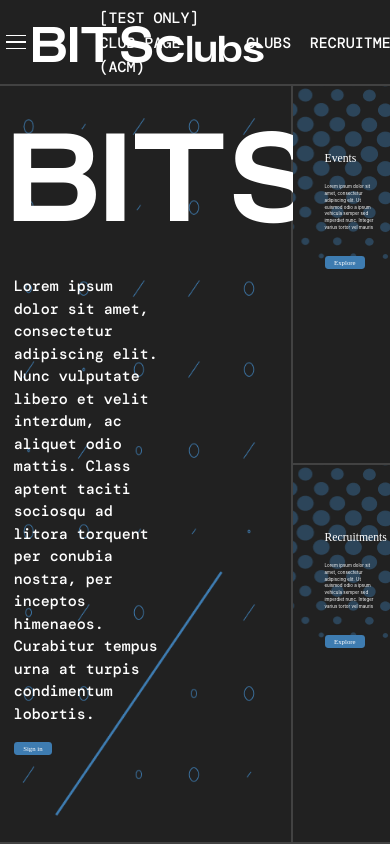
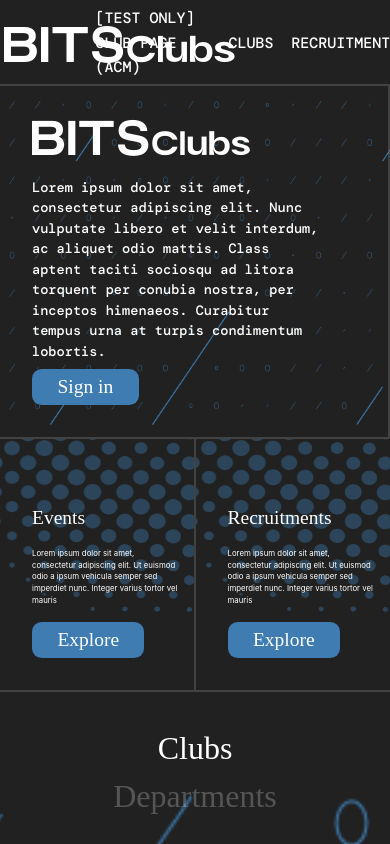
Before and after one commit to dvm-bitspilani/bits-club, a React (Vite) app: page / in a window 390 px wide. Shown: the top 844 px of the page. Built offline with nearby package versions, Linux system fonts and the light colour scheme; a web font is replaced by a local one.

Commit message:
modified: responsiveness

```diff
--- a/src/routes/Navbar/Navbar.css
+++ b/src/routes/Navbar/Navbar.css
@@ -144,3 +144,6 @@ a{
     align-items: end;
     width: 100%;
 }
+@media screen and (max-width: 790px) {
+
+      }
--- a/src/routes/Navbar/Navbar.jsx
+++ b/src/routes/Navbar/Navbar.jsx
@@ -8,13 +8,6 @@ import jwtDecode from "jwt-decode";
 
 import SignIn from "./SignIn.jsx";
 import ProfileIcon from "./ProfileIcon.jsx"
-// import { gapi } from "gapi-script";
-
-// import { useEffect } from "react";
-
-// const CLIENT_ID =
-//   "790445088727-eteehqoqngm4q823mt8i0281fj2uch3g.apps.googleusercontent.com";
-
 export default function Navbar() {
   const openSearchInputBox = () => {
     document
@@ -39,15 +32,6 @@ export default function Navbar() {
       .getElementsByClassName("hamburger-menu-btn")[0]
       .classList.toggle("hiddenDisplay");
   };
-  // window.addEventListener('scroll', ()=>{
-  //   if(window.scrollY>0){
-  //     document.querySelector('.navbar-right').classList.remove('hiddenDisplay')
-  //   }
-  //   else{
-  //     document.querySelector('.navbar-right').classList.add('hiddenDisplay')
-  //   }
-  // })
-
   const [userCredentials, setUserCredentials] = useState(null);
 
   useEffect(() => {
@@ -55,7 +39,6 @@ export default function Navbar() {
       var decoded = jwtDecode(localStorage.getItem("token"));
       setUserCredentials(decoded);
     }
-    // console.log(userCredentials);
   },[]);
 
   return (
@@ -63,7 +46,7 @@ export default function Navbar() {
       <nav>
         <div className="nav-wrapper">
           <div className="navbar-left">
-            <div className="hamburger-menu-btn">
+            <div className="hamburger-menu-btn hiddenDisplay">
               <span className="hamline" id="hamline1"></span>
               <span className="hamline" id="hamline2"></span>
               <span className="hamline" id="hamline3"></span>
--- a/src/routes/components/Landing Page/LandingPage.css
+++ b/src/routes/components/Landing Page/LandingPage.css
@@ -299,3 +299,98 @@ html{
     }
 
   }
+@media screen and (max-width: 790px) {
+
+    .first-landing-page-wrapper{
+        flex-direction: column;
+    }
+    .first-landing-page-left{
+        width: 100vw;
+        height: auto;
+        min-height: 0vw;
+        padding-bottom: 1rem;
+    }
+    .landing-page-large-text-wrapper{
+    display: inline-block;
+    padding: 2rem;
+    margin-top: 0vw;
+    margin-left: 0vw;
+    padding-bottom: 0rem;
+    }
+    .first-landing-page-bits{
+        font-size: 10vw;
+
+    }
+    .first-landing-page-clubs{
+        font-size: 7vw;
+    }
+    .first-landing-page-small-text{
+        font-size: 3.5vw;
+    }
+    .first-landing-page-small-text-wrapper{
+        max-width: 75%;
+        margin-left: 2rem;
+    }
+    .first-landing-page-sign-in{
+        margin-left: 2rem;
+        padding-bottom: 1rem;
+    }
+    button{
+        font-size: min(1.5rem, 5vw) !important;
+    }
+    .first-landing-page-right{
+        flex-direction: row;
+        width: 100vw;
+        min-height: 0vw;
+        border-top: none;
+    }
+    .first-landing-page-events{
+        border-right: 2px solid rgba(128, 128, 128, 0.346);
+    }
+    .landing-page-events-wrapper{
+        padding-bottom: 2rem;
+        margin-bottom: 0;
+    }
+    .landing-page-events-text{
+        font-size: 5vw;
+    }
+    .landing-page-events-para{
+        font-size: 2vw;
+    }
+    .landing-page-recruitments-wrapper{
+        padding-bottom: 2rem;
+        margin-bottom: 0;
+    }
+    .landing-page-recruitments-text{
+        font-size: 5vw;
+    }
+    .landing-page-recruitments-para{
+        font-size: 2vw;
+    }
+    .second-landing-page-links{
+        padding-left: 0;
+        justify-content: space-evenly;
+        gap: 0rem;
+    }
+    .second-landing-page-wrapper{
+        padding-inline:1rem ;
+    }
+    .second-landing-page-scrollbar-wrapper{
+        display: none;
+    }
+    .second-landing-page-cards-wrapper{
+        padding-right: 0;
+    }
+  }
+  @media screen and (max-width: 450px) {
+.second-landing-page-links{
+    flex-direction: column;
+    align-items: center;
+}
+.landing-page-card{
+    width: 250px;
+}
+.landing-page-card::before{
+    width: 250px;
+}
+  }
--- a/src/routes/components/Landing Page/LandingPage.jsx
+++ b/src/routes/components/Landing Page/LandingPage.jsx
@@ -28,7 +28,6 @@ export default function LandingPage() {
         e.preventDefault();
         setClubsShow(false)
         setDeptShow(true)
-        console.log('clicked')
         if(document.querySelector('#second-landing-page-departments-link').style.color === 'white'){
         document.querySelector('#second-landing-page-clubs-link').style.color = 'rgba(255, 255, 255, 0.237)'
     }
```
